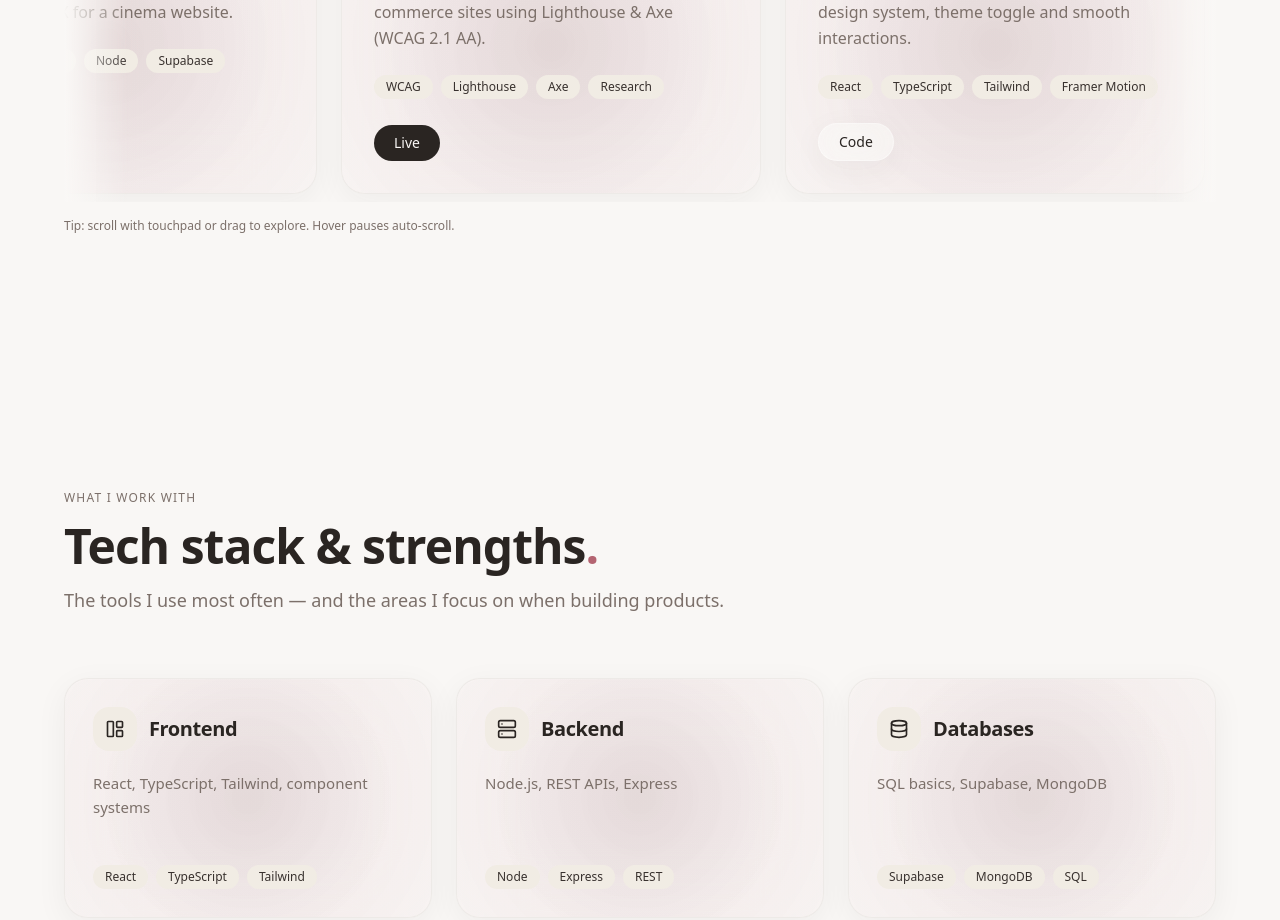
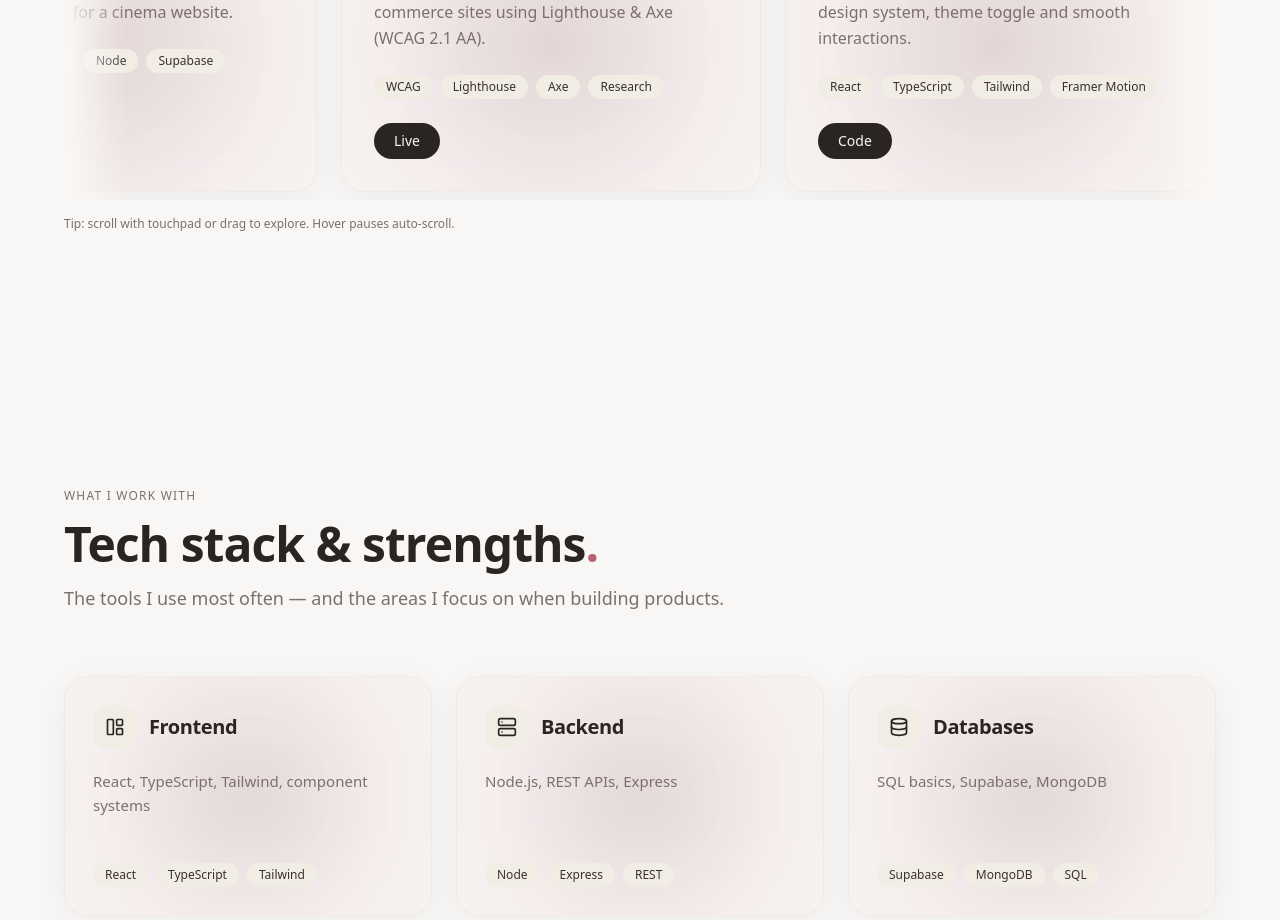
Before and after one commit to linneanore/portfolio-1, a React (Vite) app: page / in a window 1280 px wide. Shown: the part 2140-3060 px from the top of the page. Built offline with nearby package versions, Linux system fonts and the light colour scheme.

Commit message:
style(projects): improve code button contrast to match live

```diff
--- a/src/components/Projects.tsx
+++ b/src/components/Projects.tsx
@@ -355,7 +355,7 @@ function ProjectCard({
     rel="noreferrer"
     whileHover={reduceMotion ? undefined : { scale: 1.03 }}
     whileTap={reduceMotion ? undefined : { scale: 0.98 }}
-    className="inline-flex items-center justify-center rounded-full px-5 py-2 text-sm font-medium glass hover:opacity-90 transition"
+    className="inline-flex items-center justify-center rounded-full px-5 py-2 text-sm font-medium bg-foreground text-background hover:opacity-90 transition"
   >
     {t.work.buttons.code}
   </motion.a>
```
